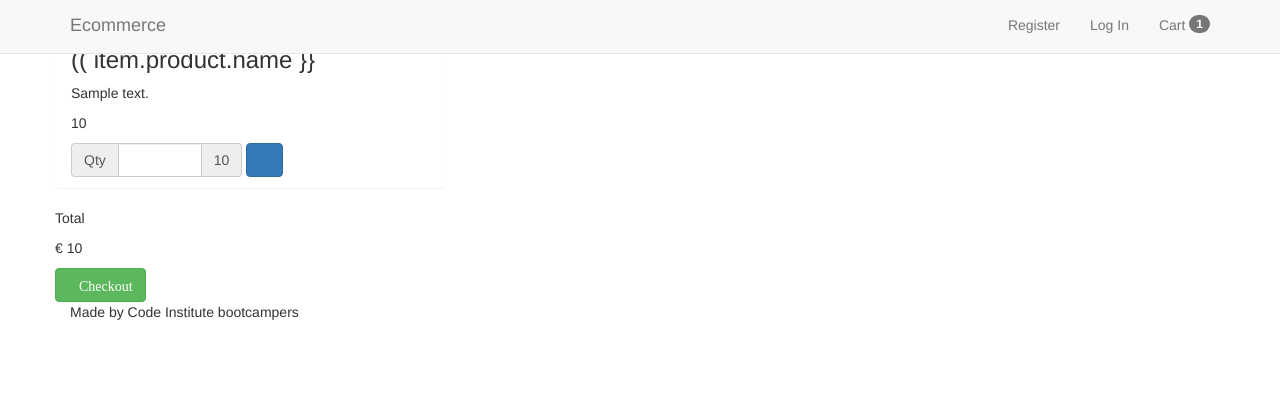
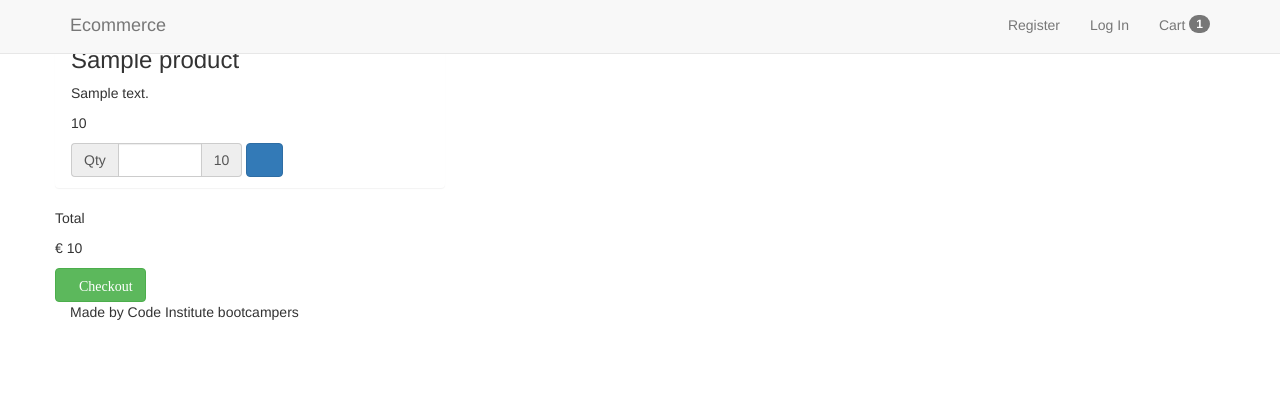
Before and after one commit to terencecistudent/e-commerce, a Django app: template cart/templates/cart.html in a window 1280 px wide. Shown: the top 420 px of the page. Run offline with Django 3.2, Linux system fonts and the light colour scheme; the template is opened without the code that fills it: most values are stand-ins (such as "Sample title", 1, 10 or a date in 2020); grey boxes marked "Sample" are stand-in pictures; some libraries are stand-ins or nearby versions; some web fonts are replaced.

Commit message:
Styling your web app complete

```diff
--- a/cart/templates/cart.html
+++ b/cart/templates/cart.html
@@ -7,10 +7,10 @@
 <div class="row row-flex">
     {% for item in cart_items %}
         <div class="col-xs-10 col-xs-offset-1 col-sm-offset-0 col-sm-6 col-md-4 display panel panel-display">
-            <div class="product" style="background_image: url('{{ MEDIA_URL }}{{ item.product.image }}')"></div>
+            <div class="product" style="background-image: url('{{ MEDIA_URL }}{{ item.product.image }}')"></div>
 
             <div class="caption">
-                <h3>(( item.product.name }}</h3>
+                <h3>{{ item.product.name }}</h3>
                 <p class="product-description">{{ item.product.description }}</p>
                 <p>{{ item.product.price }}</p>
                 <p>
--- a/ecommerce/settings.py
+++ b/ecommerce/settings.py
@@ -129,9 +129,9 @@ USE_TZ = True
 # https://docs.djangoproject.com/en/1.11/howto/static-files/
 
 STATIC_URL = '/static/'
-STATICFILES_DIR = (
+STATICFILES_DIRS = [
     os.path.join(BASE_DIR, 'static'),
-)
+]
 
 MEDIA_ROOT = os.path.join(BASE_DIR, 'media')
 MEDIA_URL = '/media/'
--- a/templates/base.html
+++ b/templates/base.html
@@ -9,7 +9,6 @@
     <link rel="stylesheet" href="https://cdnjs.cloudflare.com/ajax/libs/bootswatch/3.3.7/cerulean/bootstrap.min.css">
     <link rel="stylesheet" href="{% static 'font-awesome/css/fontawesome.min.css' %}">
     <link rel="stylesheet" href="{% static 'css/custom.css' %}">
-    <!-- <link rel="stylesheet" href="https://stackpath.bootstrapcdn.com/bootstrap/4.4.1/css/bootstrap.min.css" integrity="sha384-Vkoo8x4CGsO3+Hhxv8T/Q5PaXtkKtu6ug5TOeNV6gBiFeWPGFN9MuhOf23Q9Ifjh" crossorigin="anonymous"> -->
 </head>
 <body>
     <!-- Fixed masthead -->
@@ -71,9 +70,5 @@
 
     <script src="https://cdnjs.cloudflare.com/ajax/libs/jquery/3.2.1/jquery.min.js"></script>
     <script src="https://cdnjs.cloudflare.com/ajax/libs/twitter-bootstrap/3.3.7/js/bootstrap.min.js"></script>
-
-    <!-- <script src="https://code.jquery.com/jquery-3.4.1.slim.min.js" integrity="sha384-J6qa4849blE2+poT4WnyKhv5vZF5SrPo0iEjwBvKU7imGFAV0wwj1yYfoRSJoZ+n" crossorigin="anonymous"></script>
-    <script src="https://cdn.jsdelivr.net/npm/popper.js@1.16.0/dist/umd/popper.min.js" integrity="sha384-Q6E9RHvbIyZFJoft+2mJbHaEWldlvI9IOYy5n3zV9zzTtmI3UksdQRVvoxMfooAo" crossorigin="anonymous"></script>
-    <script src="https://stackpath.bootstrapcdn.com/bootstrap/4.4.1/js/bootstrap.min.js" integrity="sha384-wfSDF2E50Y2D1uUdj0O3uMBJnjuUD4Ih7YwaYd1iqfktj0Uod8GCExl3Og8ifwB6" crossorigin="anonymous"></script> -->
 </body>
 </html>
```
Also changed, not shown: db.sqlite3, media/images/joker.jpg (added).
